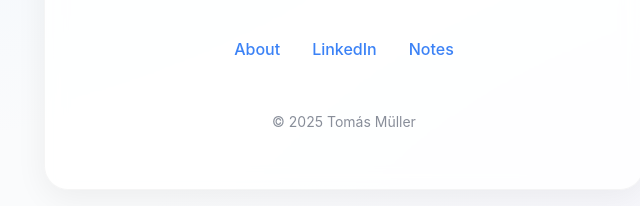
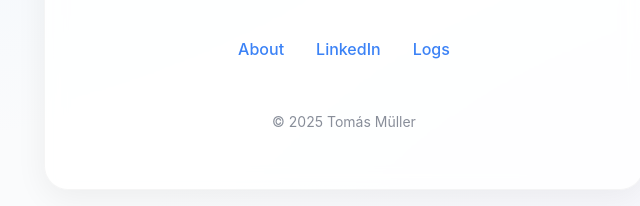
Before and after one commit to tomasmuller/tomasmuller.dev, a plain HTML site: page index.html in a window 1280 px wide. Shown: the part 395-601 px from the top of the page, 296-936 px from the left. Drawn offline with Linux system fonts and the light colour scheme.

```diff
--- a/index.html
+++ b/index.html
@@ -221,7 +221,7 @@
       <ul>
         <li><a href="https://logs.tomasmuller.dev/about?utm_source=tomasmuller.dev">About</a></li>
         <li><a href="https://www.linkedin.com/in/t0masmuller?utm_source=tomasmuller.dev">LinkedIn</a></li>
-        <li><a href="https://logs.tomasmuller.dev?utm_source=tomasmuller.dev">Notes</a></li>
+        <li><a href="https://logs.tomasmuller.dev?utm_source=tomasmuller.dev">Logs</a></li>
       </ul>
     </nav>
     <footer>© 2025 Tomás Müller</footer>
```
Also changed, not shown: 1 other file.
